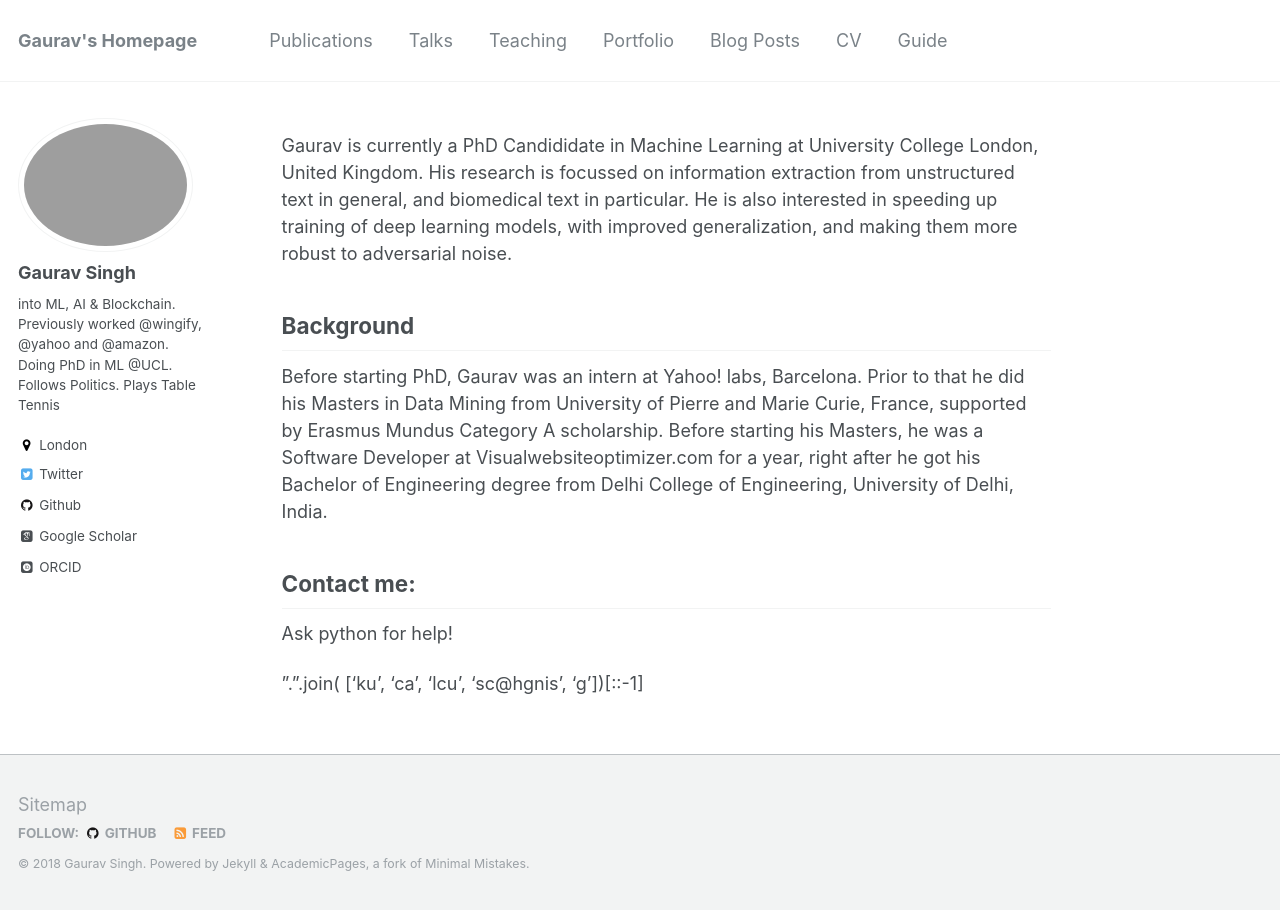
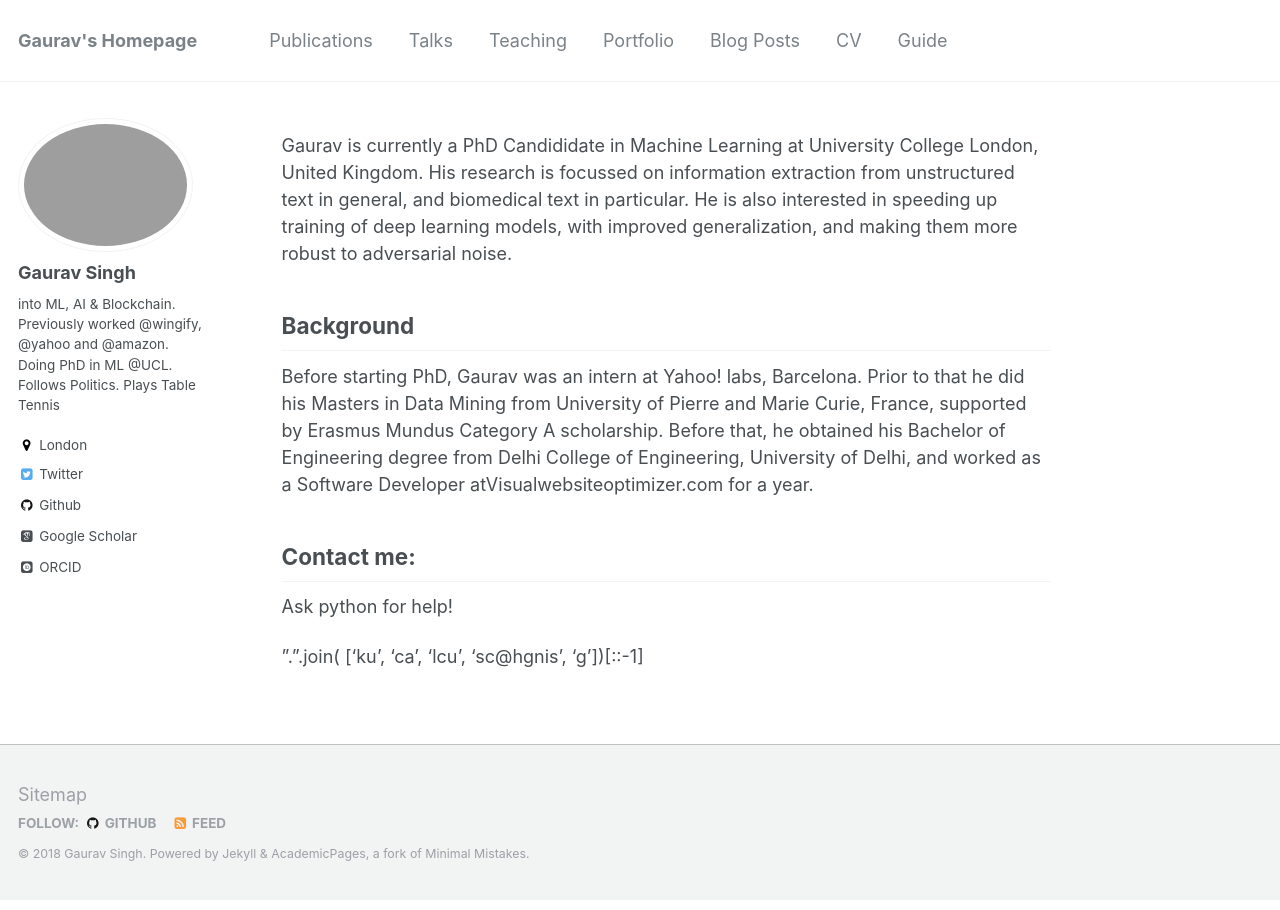
Before and after one commit to gauravsc/gauravsc.github.io, a Jekyll site: the page built from _pages/about.md, in a window 1280 px wide. Built offline with Jekyll 4.4.1, drawn with Linux system fonts in a browser that asks for light colours; some web fonts are replaced.

Commit message:
added about me section

```diff
--- a/_pages/about.md
+++ b/_pages/about.md
@@ -12,7 +12,7 @@
 
 Background
 ------
-Before starting PhD, Gaurav was an intern at Yahoo! labs, Barcelona. Prior to that he did his Masters in Data Mining from University of Pierre and Marie Curie, France, supported by Erasmus Mundus Category A scholarship. Before starting his Masters, he was a Software Developer at Visualwebsiteoptimizer.com for a year, right after he got his Bachelor of Engineering degree from Delhi College of Engineering, University of Delhi, India.
+Before starting PhD, Gaurav was an intern at Yahoo! labs, Barcelona. Prior to that he did his Masters in Data Mining from University of Pierre and Marie Curie, France, supported by Erasmus Mundus Category A scholarship. Before that, he obtained his Bachelor of Engineering degree from Delhi College of Engineering, University of Delhi, and worked as a Software Developer atVisualwebsiteoptimizer.com for a year.
 
 
 Contact me:
```
